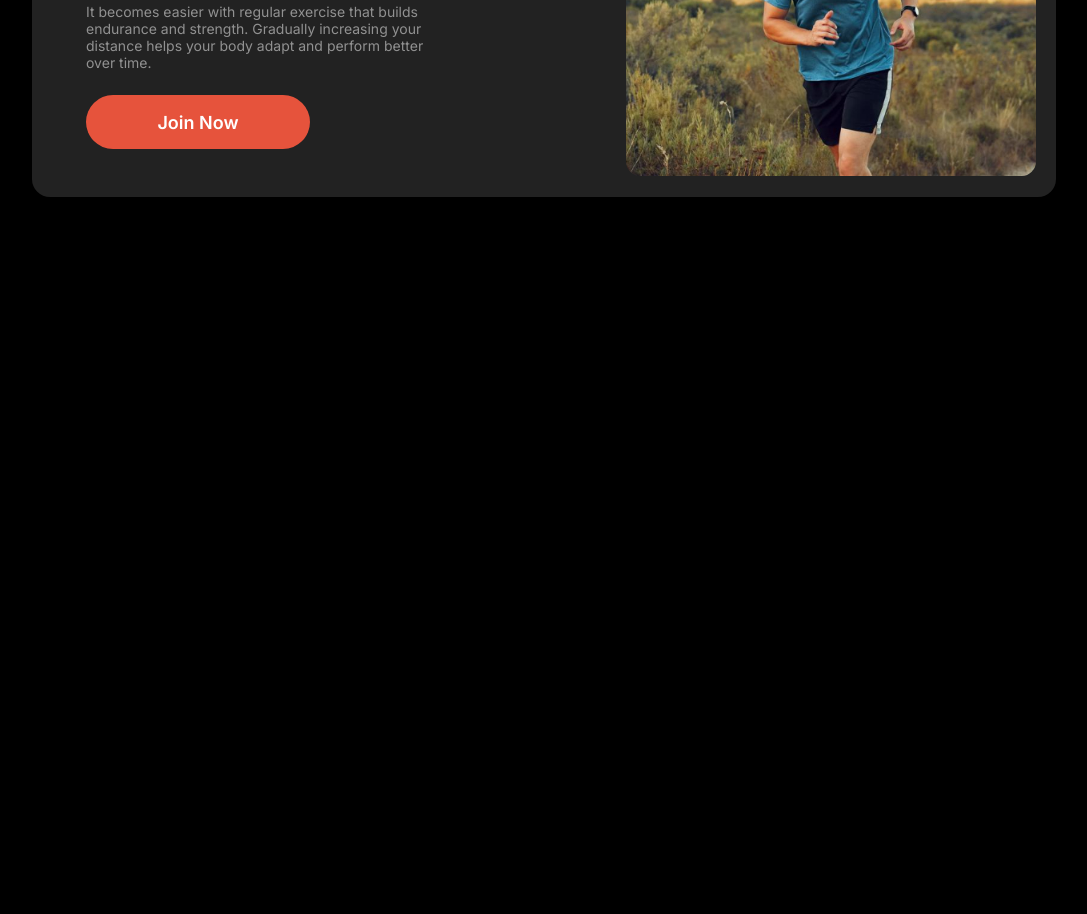
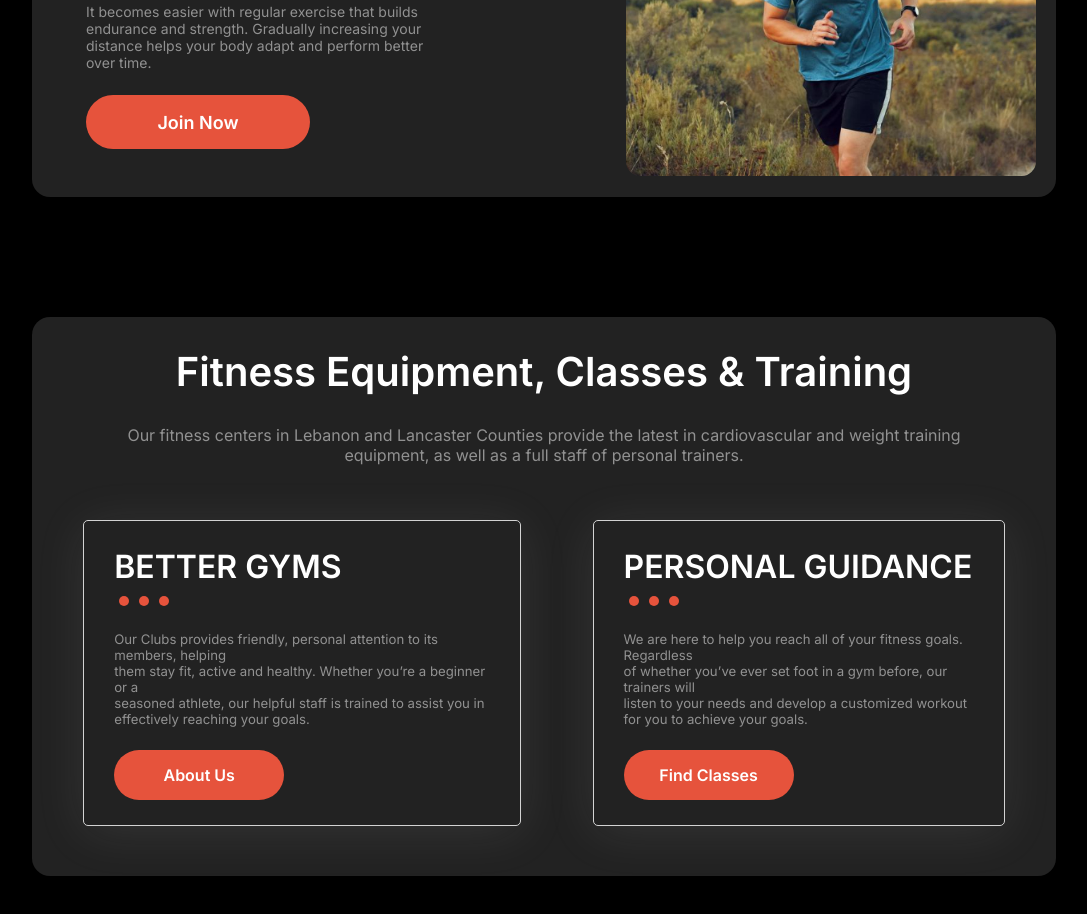
Before and after one commit to mdfoysalbio/programming-hero-assignment-2, a plain HTML site: page index.html in a window 1280 px wide. Shown: the part 1642-2556 px from the top of the page, without its empty margins (96-1183 px from the left). Before the commit the page ends 1959 px from the top, so only its background shows below. Drawn offline with Linux system fonts and the light colour scheme; a web font is replaced by a local one.

Commit message:
section 3

```diff
--- a/index.html
+++ b/index.html
@@ -119,4 +119,40 @@
     <!-- section 2 end here  -->
 
 
+    <!-- section 3 start here  -->
+
+    <section>
+        <div class="section3">
+            <h1>Fitness Equipment, Classes & Training</h1>
+            <p>Our fitness centers in Lebanon and Lancaster Counties provide the latest in cardiovascular and weight training <br class="break">equipment, as well as a full staff of personal trainers.</p>
+            <div class="section3-div1">
+                <div class="section3-sub-div">
+                    <h2>BETTER GYMS</h2>
+                   <div class="circle-div">
+                    <div class="same-div"></div>
+                    <div class="same-div"></div>
+                    <div class="same-div"></div>
+                   </div>
+
+                    <p>Our Clubs provides friendly, personal attention to its members, helping <br class="break">them stay fit, active and healthy. Whether you’re a beginner or a <br class="break">seasoned athlete, our helpful staff is trained to assist you in effectively reaching your goals. </p>
+                    <button>About Us</button>
+                </div>
+
+                <div class="section3-sub-div">
+                    <h2>PERSONAL GUIDANCE</h2>
+                    <div class="circle-div">
+                        <div class="same-div"></div>
+                        <div class="same-div"></div>
+                        <div class="same-div"></div>
+                       </div>
+                    <p>We are here to help you reach all of your fitness goals. Regardless <br class="break">of whether you’ve ever set foot in a gym before, our trainers will <br class="break">listen to your needs and develop a customized workout for you to achieve your goals. </p>
+                    <button>Find Classes</button>
+                </div>
+            </div>
+        </div>
+    </section>
+
+    <!-- section 3 end here  -->
+
+
 </body>
--- a/stylesheet/style.css
+++ b/stylesheet/style.css
@@ -347,3 +347,101 @@ height: 340px;
 }
 
 /* section 2 end here  */
+
+
+/* section 3 start here  */
+
+.section3{
+    margin: var(--margin);
+    border-radius: 18px;
+background: rgb(34, 34, 34);
+}
+
+.section3 >h1{
+    color: var(--secondary-color);
+    font-family: Inter;
+font-size: 2.5rem;
+font-weight:600;
+text-align: center;
+padding-top: 30px;
+}
+
+.section3 >p{
+    color: var(--third-color);
+    font-family: Inter;
+    font-size: 1rem;
+    font-weight: 400;
+    text-align: center;
+    position: relative;
+    top: -5px;
+
+}
+
+.section3-div1{
+    display: flex;
+    gap: 72px;
+    padding-bottom: 50px;
+    padding-left: 5%;
+    padding-right: 5%;
+    margin-top: 50px;
+
+}
+
+.section3-sub-div h2{
+    color: var(--secondary-color);
+    font-family: Inter;
+font-size: 2rem;
+font-weight:600;
+
+
+}
+.section3-sub-div p{
+    color: var(--third-color);
+    font-family: Inter;
+    font-size: 0.825rem;
+    font-weight: 400;
+    position: relative;
+    top: -5px;
+
+
+}
+
+.section3-sub-div button{
+    background-color: var(--primary-color);
+    border-radius: 42px;
+    font-family: Inter;
+font-size: 1rem;
+font-weight: 600;
+color: var(--secondary-color);
+width: 170px;
+height: 50px;
+position: relative;
+top: 5px;
+cursor: pointer;
+border: none;
+}
+
+.section3-sub-div{
+    border: 1px solid lightgrey;
+    border-radius: 5px;
+box-shadow: 0px 6px 50px 0px rgba(211, 211, 211, 0.1);
+padding-left: 30px;
+padding-bottom: 30px;
+padding-right: 30px;
+}
+.same-div{
+    width: 10px;
+    height: 10px;
+    border-radius: 50%;
+    background-color: var(--primary-color);
+    border: none;
+}
+.circle-div{
+    display: flex;
+    gap: 10px;
+    position: relative;
+    top: -17px;
+    left: 5px;
+}
+
+/* section 3 end here  */
```
